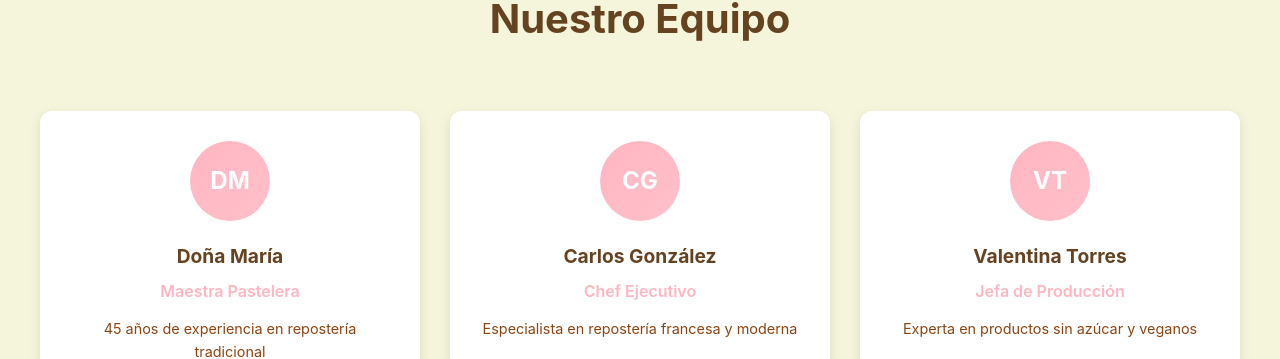
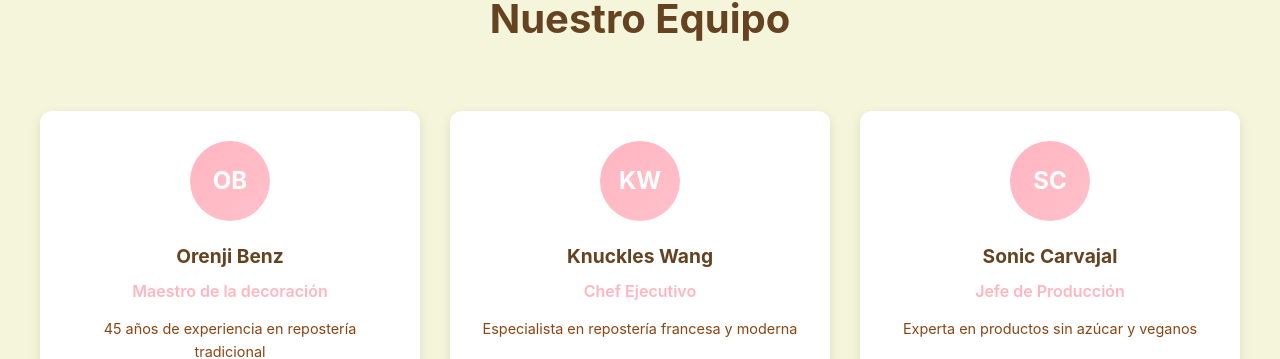
Before and after one commit to catluvies/react-project-dsy1104, a React (Vite) app: page /nosotros in a window 1280 px wide. Shown: the part 1885-2244 px from the top of the page. Built offline with nearby package versions, Linux system fonts and the light colour scheme.

Commit message:
feat: actualiza miembros del equipo con nuevos nombres y roles

```diff
--- a/src/components/NosotrosContenido.jsx
+++ b/src/components/NosotrosContenido.jsx
@@ -101,25 +101,25 @@ function NosotrosContenido() {
         <h2 className="nosotros-titulo-seccion">Nuestro Equipo</h2>
         <div className="nosotros-equipo">
           <div className="nosotros-miembro-card">
-            <div className="nosotros-miembro-card__avatar">DM</div>
-            <h5 className="nosotros-miembro-card__nombre">Doña María</h5>
-            <p className="nosotros-miembro-card__cargo">Maestra Pastelera</p>
+            <div className="nosotros-miembro-card__avatar">OB</div>
+            <h5 className="nosotros-miembro-card__nombre">Orenji Benz</h5>
+            <p className="nosotros-miembro-card__cargo">Maestro de la decoración</p>
             <p className="nosotros-miembro-card__descripcion">
               45 años de experiencia en repostería tradicional
             </p>
           </div>
           <div className="nosotros-miembro-card">
-            <div className="nosotros-miembro-card__avatar">CG</div>
-            <h5 className="nosotros-miembro-card__nombre">Carlos González</h5>
+            <div className="nosotros-miembro-card__avatar">KW</div>
+            <h5 className="nosotros-miembro-card__nombre">Knuckles Wang</h5>
             <p className="nosotros-miembro-card__cargo">Chef Ejecutivo</p>
             <p className="nosotros-miembro-card__descripcion">
               Especialista en repostería francesa y moderna
             </p>
           </div>
           <div className="nosotros-miembro-card">
-            <div className="nosotros-miembro-card__avatar">VT</div>
-            <h5 className="nosotros-miembro-card__nombre">Valentina Torres</h5>
-            <p className="nosotros-miembro-card__cargo">Jefa de Producción</p>
+            <div className="nosotros-miembro-card__avatar">SC</div>
+            <h5 className="nosotros-miembro-card__nombre">Sonic Carvajal</h5>
+            <p className="nosotros-miembro-card__cargo">Jefe de Producción</p>
             <p className="nosotros-miembro-card__descripcion">
               Experta en productos sin azúcar y veganos
             </p>
```
